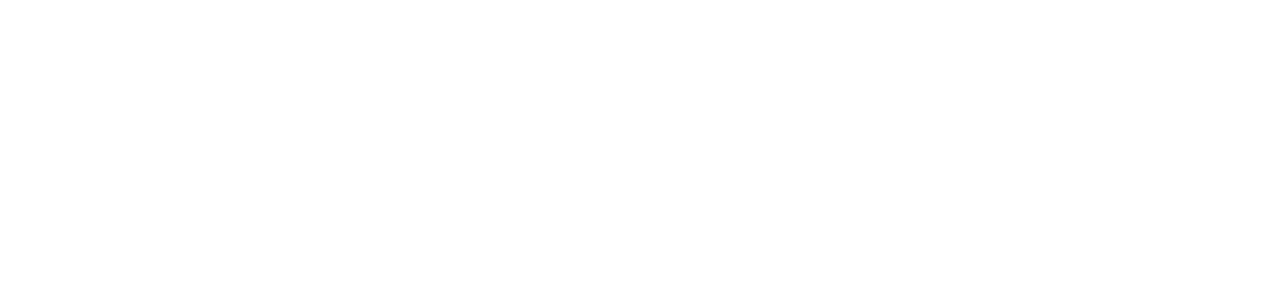
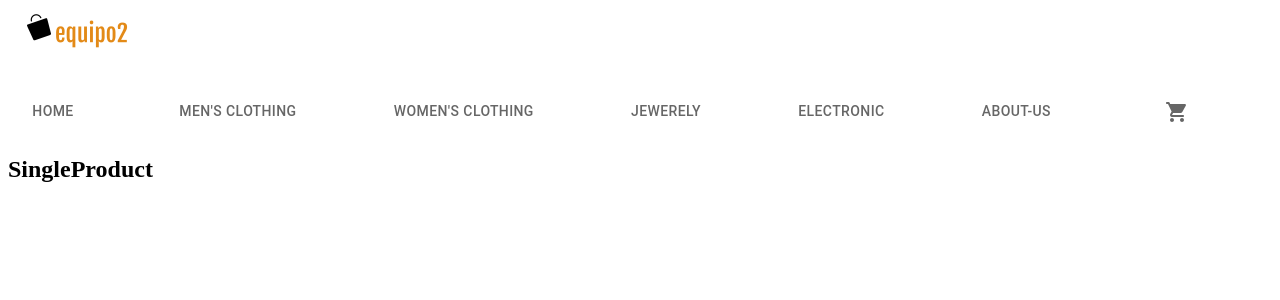
Before and after one commit to ultrapotros/christmas-project, a React (Create React App) app in the folder equipo2/: page /single-product/1 in a window 1280 px wide. Shown: the top 300 px of the page. Built offline with nearby package versions, Linux system fonts and the light colour scheme; no server answers.

Commit message:
sin cargar imágenes api

```diff
--- a/equipo2/src/App.js
+++ b/equipo2/src/App.js
@@ -1,11 +1,50 @@
 import './App.css';
+import Header from './components/Header';
+import HomePage from './components/HomePage';
+import axios from 'axios';
+import React , { useState , useEffect } from 'react'
+import {
+  BrowserRouter as Router,
+  Routes,
+  Route,
+  Link
+  } from "react-router-dom";
 
 function App() {
+
+  const [products,setProducts] = useState([]);
+
+  useEffect(() => {
+    async function fetchApi() {
+    try{
+      let response = await axios.get("https://fakestoreapi.com/products")
+      setProducts(response.data);
+
+    }catch (err){
+      console.log(err);
+    }
+    }
+    fetchApi();
+
+  }, [])
+  console.log(products);
   return (
+    <Router >
     <div className="App">
+      <Header />
+      <Routes >
+        <Route path="/" element={<HomePage products ={products} />} />
+        <Route path="/single-product/:id" element={<h2>SingleProduct</h2>} />
+        <Route path="/single-category/:cat" element={<h2>SingleCategory</h2>} />
+        <Route path="/cart" element={<h2>Cart</h2>} />
+        <Route path="/about-us" element={<h2>About us</h2>} />
+       </Routes>
+       {/* <Footer /> */}
 
     </div>
+    </Router>
   );
 }
 
+
 export default App;
--- a/equipo2/src/components/Header/component.css
+++ b/equipo2/src/components/Header/component.css
@@ -0,0 +1,26 @@
+/* .topHeader {
+    display: flex;
+    justify-content:space-between;
+    max-height: 100px;
+    align-items:center;
+    margin-right: 70px;
+} */
+/* .nav {
+    justify-content:space-between;
+    margin: auto;
+} */
+.MuiTabs-flexContainer {
+    justify-content:space-between;
+    margin-right: 50px;
+}
+.MuiTypography-root {
+    visibility: hidden;
+    display: none;
+}
+.topHeader {
+    height: 10vh;
+}
+.topHeader img {
+    height:100%;
+    max-height: fit-content;
+}
--- a/equipo2/src/components/Header/index.jsx
+++ b/equipo2/src/components/Header/index.jsx
@@ -0,0 +1,89 @@
+import './component.css';
+import * as React from 'react';
+import PropTypes from 'prop-types';
+import Box from '@mui/material/Box';
+import Tabs from '@mui/material/Tabs';
+import Tab from '@mui/material/Tab';
+import Typography from '@mui/material/Typography';
+import {
+  MemoryRouter,
+  Route,
+  Routes,
+  Link,
+  matchPath,
+  useLocation,
+} from 'react-router-dom';
+import { StaticRouter } from 'react-router-dom/server';
+import ShoppingCartRoundedIcon from '@mui/icons-material/ShoppingCartRounded';
+import webLogo from './storeLogo.png';
+
+function Router(props) {
+  const { children } = props;
+  if (typeof window === 'undefined') {
+    return <StaticRouter location="/single-category/:category">{children}</StaticRouter>;
+  }
+
+  return (
+    <MemoryRouter initialEntries={['/single-category/:category']} initialIndex={0}>
+      {children}
+    </MemoryRouter>
+  );
+}
+
+Router.propTypes = {
+  children: PropTypes.node,
+};
+
+function useRouteMatch(patterns) {
+  const { pathname } = useLocation();
+  for (let i = 0; i < patterns.length; i += 1) {
+    const pattern = patterns[i].route;
+    const possibleMatch = matchPath(pattern, pathname);
+    if (possibleMatch !== null) {
+      return possibleMatch;
+    }
+  }
+  return null;
+}
+
+function MyTabs() {
+  const cartLogo = <ShoppingCartRoundedIcon /> ;
+  const routes = [{route:'/', label: 'home'}, {route:"/single-category/men's%20clothing", label: "men's clothing"},
+   {route:"/single-category/women's%20clothing", label: "women's clothing"}, {route:"/single-category/jewerely", label: 'jewerely'},
+    {route:"/single-category/electronic", label: 'electronic'}, {route:'/about-us', label: 'about-us'},
+    {route:'/cart', label: cartLogo}];
+  const routeMatch = useRouteMatch(routes);
+  const currentTab = routeMatch?.pattern?.path;
+  return (<React.Fragment>
+    <div className="topHeader">
+      <img src={webLogo} alt='logo'/>
+    </div>
+    <Tabs value={currentTab} className="nav">
+      {routes.map((element, index) => <Tab label={routes[index].label} key={`category${index}`} value={routes[index].route} to={routes[index].route} component={Link} />)}
+    </Tabs>
+  </React.Fragment>
+  );
+}
+
+function CurrentRoute() {
+  const location = useLocation();
+
+  return (
+    <Typography variant="body2" sx={{ pb: 2 }} color="text.secondary">
+      Current route: {location.pathname} {/* este es el título */}
+    </Typography>
+  );
+}
+
+export default function Header() {
+  return (
+
+      <Box sx={{ width: '100%' }}>
+        <Routes>
+          <Route path="*" element={<CurrentRoute />} />
+        </Routes>
+        <MyTabs />
+      </Box>
+
+  );
+}
--- /dev/null
+++ b/equipo2/src/components/HomePage/component.css
@@ -0,0 +1,4 @@
+.imagesContainer {
+    margin: auto;
+    margin-top:10px;
+}
--- /dev/null
+++ b/equipo2/src/components/HomePage/index.jsx
@@ -0,0 +1,96 @@
+import * as React from 'react';
+import ImageList from '@mui/material/ImageList';
+import ImageListItem from '@mui/material/ImageListItem';
+import './component.css';
+
+function srcset(image, size, rows = 1, cols = 1) {
+  return {
+    src: `${image}?w=${size * cols}&h=${size * rows}&fit=crop&auto=format`,
+    srcSet: `${image}?w=${size * cols}&h=${
+      size * rows
+    }&fit=crop&auto=format&dpr=2 2x`,
+  };
+}
+
+export default function HomePage(products) {
+
+  return (
+    <ImageList className="imagesContainer"
+      sx={{ width: 3/4, height: 450 }}
+      variant="quilted"
+      cols={4}
+      rowHeight={121}
+    >
+      {itemData.map((item) => (
+        <ImageListItem key={item.img} cols={item.cols || 1} rows={item.rows || 1}>
+          <img
+            {...srcset(item.image, 200, item.rows, item.cols)}
+            alt={item.title}
+            loading="lazy"
+          />
+        </ImageListItem>
+      ))}
+    </ImageList>
+  );
+}
+
+const itemData = [
+  {
+    image: 'https://images.unsplash.com/photo-1551963831-b3b1ca40c98e',
+    title: 'Breakfast',
+    rows: 2,
+    cols: 2,
+  },
+  {
+    image: 'https://images.unsplash.com/photo-1551782450-a2132b4ba21d',
+    title: 'Burger',
+  },
+  {
+    image: 'https://images.unsplash.com/photo-1522770179533-24471fcdba45',
+    title: 'Camera',
+  },
+  {
+    image: 'https://images.unsplash.com/photo-1444418776041-9c7e33cc5a9c',
+    title: 'Coffee',
+    cols: 2,
+  },
+  {
+    image: 'https://images.unsplash.com/photo-1533827432537-70133748f5c8',
+    title: 'Hats',
+    cols: 2,
+  },
+  {
+    image: 'https://images.unsplash.com/photo-1558642452-9d2a7deb7f62',
+    title: 'Honey',
+    author: '@arwinneil',
+    rows: 2,
+    cols: 2,
+  },
+  {
+    image: 'https://images.unsplash.com/photo-1516802273409-68526ee1bdd6',
+    title: 'Basketball',
+  },
+  {
+    image: 'https://images.unsplash.com/photo-1518756131217-31eb79b20e8f',
+    title: 'Fern',
+  },
+  {
+    image: 'https://images.unsplash.com/photo-1597645587822-e99fa5d45d25',
+    title: 'Mushrooms',
+    rows: 2,
+    cols: 2,
+  },
+  {
+    image: 'https://images.unsplash.com/photo-1567306301408-9b74779a11af',
+    title: 'Tomato basil',
+  },
+  {
+    image: 'https://images.unsplash.com/photo-1471357674240-e1a485acb3e1',
+    title: 'Sea star',
+  },
+  {
+    image: 'https://images.unsplash.com/photo-1589118949245-7d38baf380d6',
+    title: 'Bike',
+    cols: 2,
+  },
+];
```
Also changed, not shown: equipo2/src/components/Header/storeLogo.png (added).
